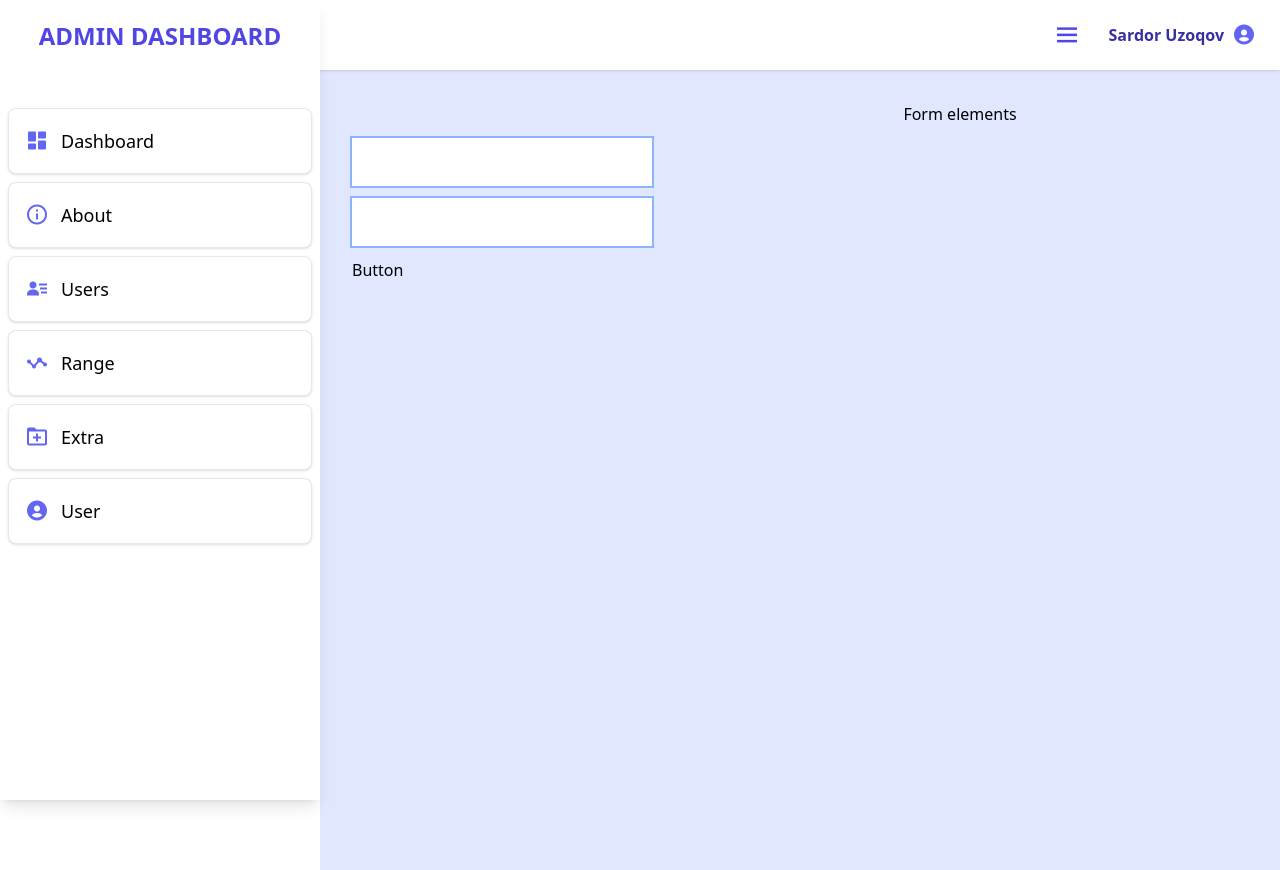
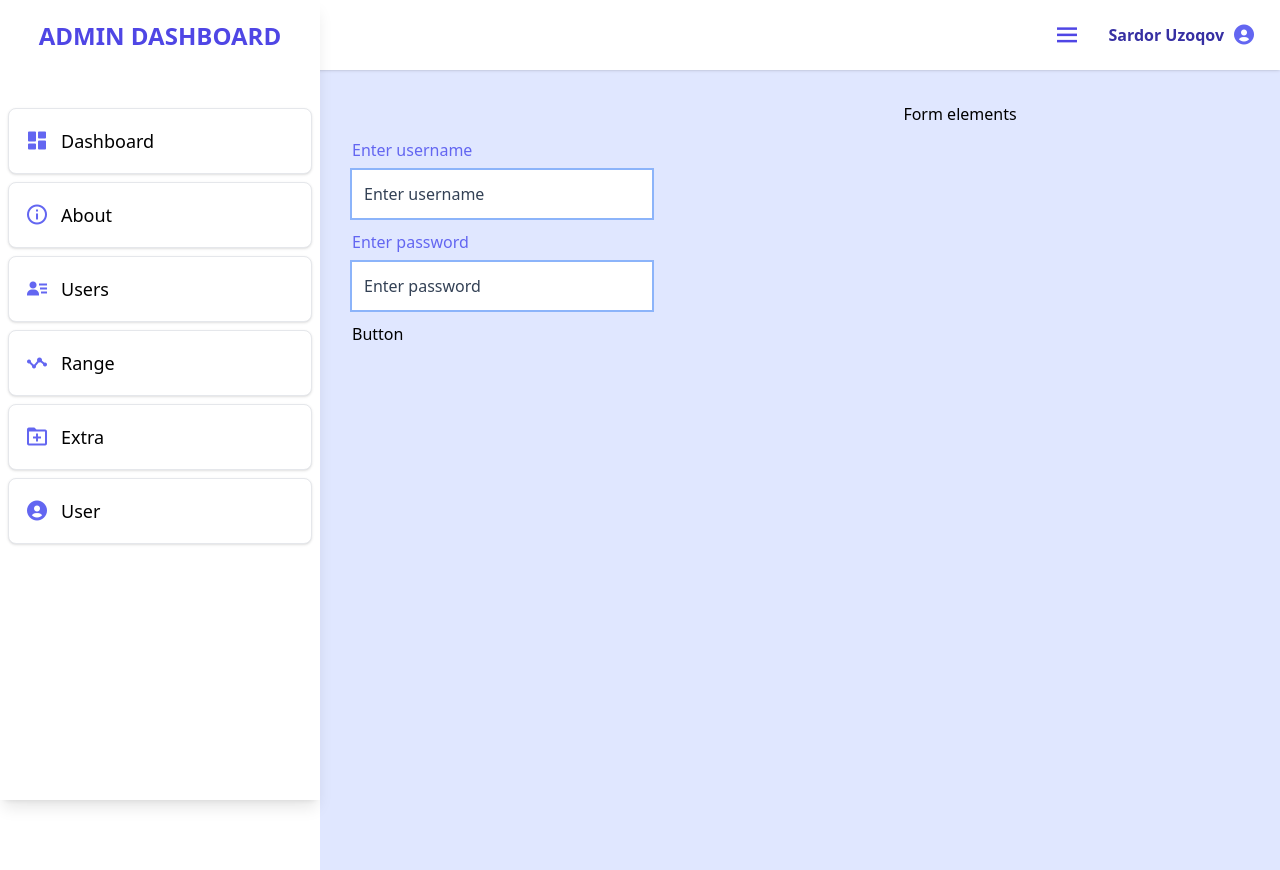
Before and after one commit to abdulazizv/Vue-project, a Vue app: page / in a window 1280 px wide. Shown: the top 870 px of the page. Built offline with nearby package versions, Linux system fonts and the light colour scheme.

Commit message:
data sended from Form.vue to Input.vue

```diff
--- a/src/components/Form/Form.vue
+++ b/src/components/Form/Form.vue
@@ -1,8 +1,8 @@
 <template>
   <div>
     <h1 class="text-center text-black">Form elements</h1>
-    <Input />
-    <Input />
+    <Input inputType="text" placeholder="Enter username" labelId="username"/>
+    <Input inputType="password" placeholder="Enter password" labelId="userpassword"/>
     <Button />
   </div>
 </template>
```
